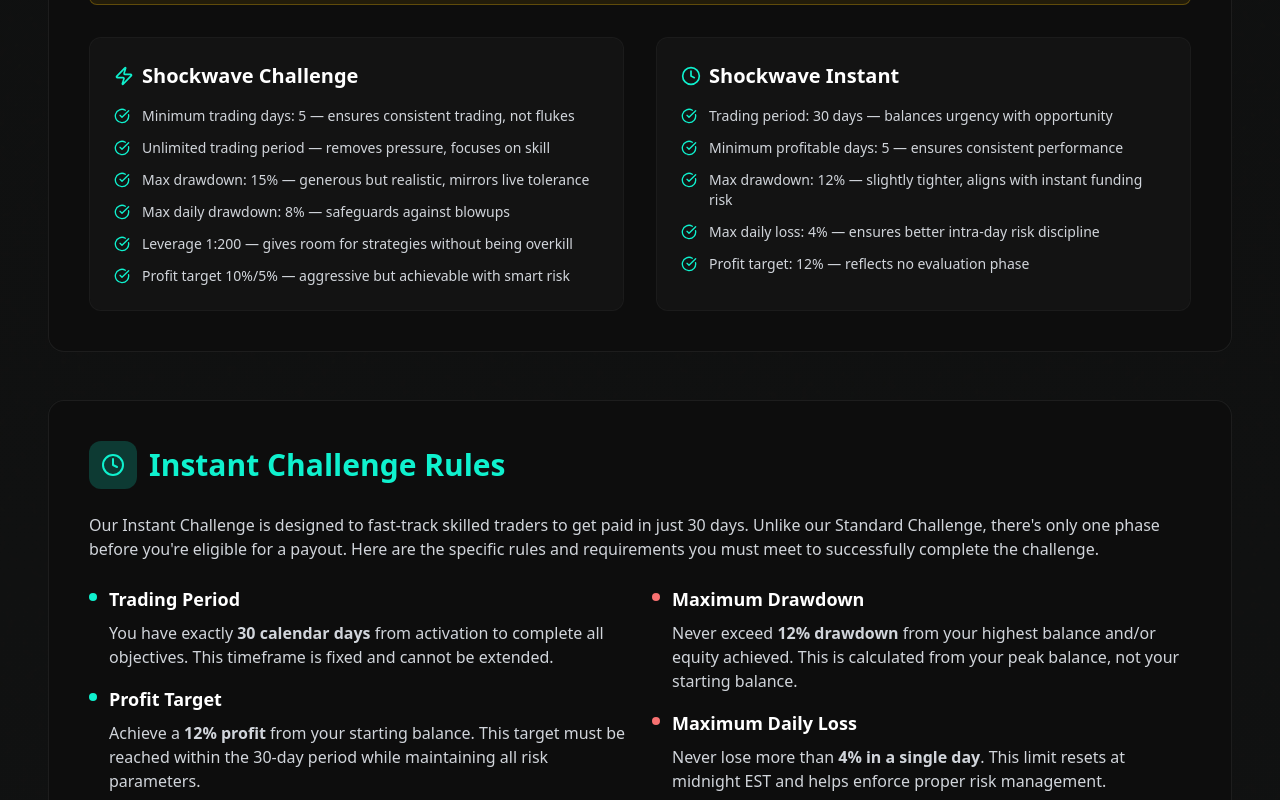
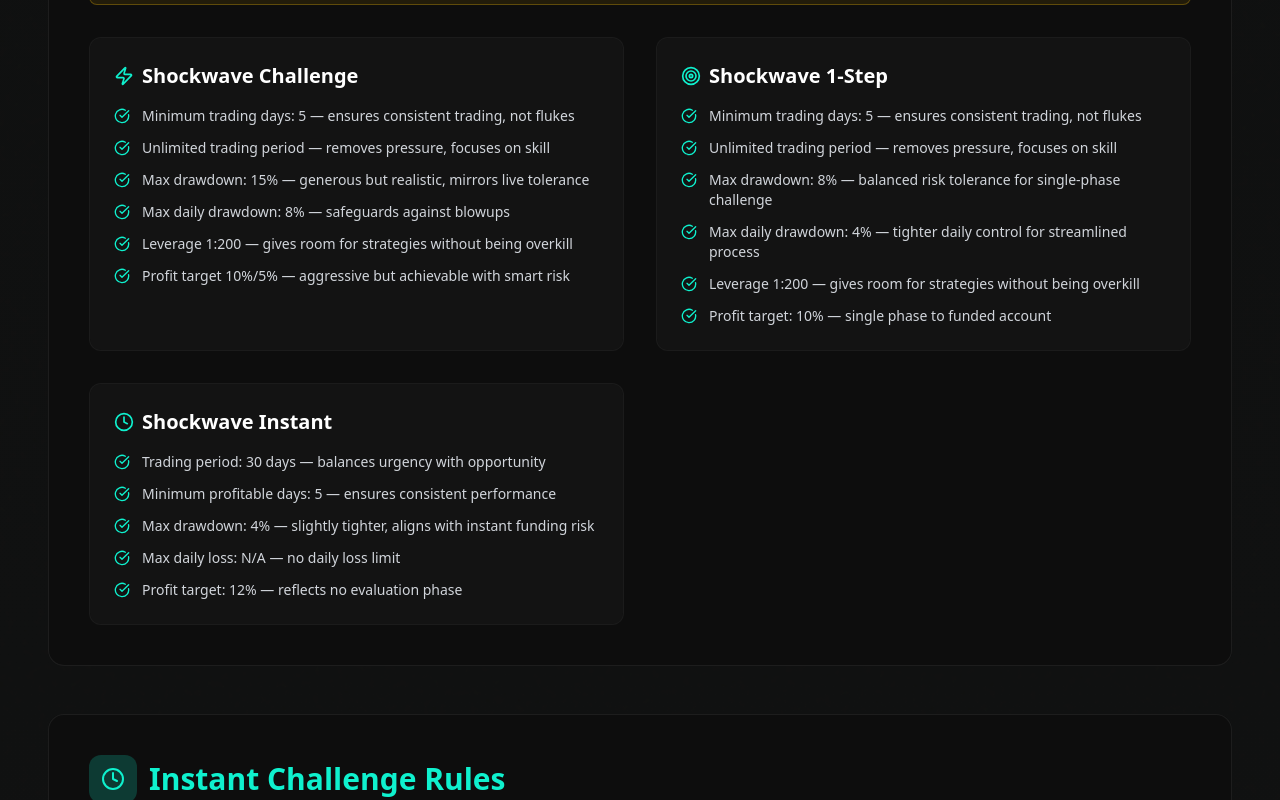
Before and after one commit to jpenny18/shockwave-capital, a Next.js app: page /How-Shockwave-Operates in a window 1280 px wide. Shown: the part 2680-3480 px from the top of the page. Built offline with nearby package versions, Linux system fonts and the light colour scheme.

Commit message:
update text errors

```diff
--- a/app/How-Shockwave-Operates/page.tsx
+++ b/app/How-Shockwave-Operates/page.tsx
@@ -266,6 +266,39 @@
 
               <div className="bg-[#1A1A1A]/50 rounded-xl p-5 md:p-6 border border-[#2F2F2F]/30">
                 <h3 className="text-lg md:text-xl font-bold text-white mb-4 flex items-center gap-2">
+                  <Target className="w-5 h-5 text-[#0FF1CE]" />
+                  Shockwave 1-Step
+                </h3>
+                <ul className="space-y-3">
+                  <li className="flex items-start gap-3">
+                    <CheckCircle className="w-4 h-4 text-[#0FF1CE] mt-0.5 flex-shrink-0" />
+                    <span className="text-gray-300 text-sm">Minimum trading days: 5 — ensures consistent trading, not flukes</span>
+                  </li>
+                  <li className="flex items-start gap-3">
+                    <CheckCircle className="w-4 h-4 text-[#0FF1CE] mt-0.5 flex-shrink-0" />
+                    <span className="text-gray-300 text-sm">Unlimited trading period — removes pressure, focuses on skill</span>
+                  </li>
+                  <li className="flex items-start gap-3">
+                    <CheckCircle className="w-4 h-4 text-[#0FF1CE] mt-0.5 flex-shrink-0" />
+                    <span className="text-gray-300 text-sm">Max drawdown: 8% — balanced risk tolerance for single-phase challenge</span>
+                  </li>
+                  <li className="flex items-start gap-3">
+                    <CheckCircle className="w-4 h-4 text-[#0FF1CE] mt-0.5 flex-shrink-0" />
+                    <span className="text-gray-300 text-sm">Max daily drawdown: 4% — tighter daily control for streamlined process</span>
+                  </li>
+                  <li className="flex items-start gap-3">
+                    <CheckCircle className="w-4 h-4 text-[#0FF1CE] mt-0.5 flex-shrink-0" />
+                    <span className="text-gray-300 text-sm">Leverage 1:200 — gives room for strategies without being overkill</span>
+                  </li>
+                  <li className="flex items-start gap-3">
+                    <CheckCircle className="w-4 h-4 text-[#0FF1CE] mt-0.5 flex-shrink-0" />
+                    <span className="text-gray-300 text-sm">Profit target: 10% — single phase to funded account</span>
+                  </li>
+                </ul>
+              </div>
+
+              <div className="bg-[#1A1A1A]/50 rounded-xl p-5 md:p-6 border border-[#2F2F2F]/30">
+                <h3 className="text-lg md:text-xl font-bold text-white mb-4 flex items-center gap-2">
                   <Clock className="w-5 h-5 text-[#0FF1CE]" />
                   Shockwave Instant
                 </h3>
@@ -280,11 +313,11 @@
                   </li>
                   <li className="flex items-start gap-3">
                     <CheckCircle className="w-4 h-4 text-[#0FF1CE] mt-0.5 flex-shrink-0" />
-                    <span className="text-gray-300 text-sm">Max drawdown: 12% — slightly tighter, aligns with instant funding risk</span>
+                    <span className="text-gray-300 text-sm">Max drawdown: 4% — slightly tighter, aligns with instant funding risk</span>
                   </li>
                   <li className="flex items-start gap-3">
                     <CheckCircle className="w-4 h-4 text-[#0FF1CE] mt-0.5 flex-shrink-0" />
-                    <span className="text-gray-300 text-sm">Max daily loss: 4% — ensures better intra-day risk discipline</span>
+                    <span className="text-gray-300 text-sm">Max daily loss: N/A — no daily loss limit</span>
                   </li>
                   <li className="flex items-start gap-3">
                     <CheckCircle className="w-4 h-4 text-[#0FF1CE] mt-0.5 flex-shrink-0" />
@@ -340,7 +373,7 @@
                   <div className="w-2 h-2 bg-red-400 rounded-full mt-2 flex-shrink-0"></div>
                   <div>
                     <h3 className="text-base md:text-lg font-semibold text-white mb-2">Maximum Drawdown</h3>
-                    <p className="text-gray-300 text-sm md:text-base">Never exceed <strong>12% drawdown</strong> from your highest balance and/or equity achieved. This is calculated from your peak balance, not your starting balance.</p>
+                    <p className="text-gray-300 text-sm md:text-base">Never exceed <strong>4% drawdown</strong> from your highest balance and/or equity achieved. This is calculated from your peak balance/equity, not your starting balance.</p>
                   </div>
                 </div>
 
@@ -348,7 +381,7 @@
                   <div className="w-2 h-2 bg-red-400 rounded-full mt-2 flex-shrink-0"></div>
                   <div>
                     <h3 className="text-base md:text-lg font-semibold text-white mb-2">Maximum Daily Loss</h3>
-                    <p className="text-gray-300 text-sm md:text-base">Never lose more than <strong>4% in a single day</strong>. This limit resets at midnight EST and helps enforce proper risk management.</p>
+                    <p className="text-gray-300 text-sm md:text-base">There is no daily loss limit.</p>
                   </div>
                 </div>
 
@@ -379,7 +412,7 @@
                 </li>
                 <li className="flex items-start gap-2">
                   <span className="text-[#0FF1CE] mt-1">•</span>
-                  <span>Stricter drawdown limits (12% vs 15%)</span>
+                  <span>Stricter drawdown limits (4% vs 15%)</span>
                 </li>
                 <li className="flex items-start gap-2">
                   <span className="text-[#0FF1CE] mt-1">•</span>
--- a/app/challenge/page.tsx
+++ b/app/challenge/page.tsx
@@ -297,7 +297,7 @@
   {
     id: 'reward-150',
     name: '150% Reward',
-    description: 'Boost your reward potential by 50% extra',
+    description: 'Boost your refundable fee by 50% extra!',
     priceMultiplier: 0.30
   }
 ];
--- a/app/components/PricingTable.tsx
+++ b/app/components/PricingTable.tsx
@@ -38,7 +38,8 @@
   "profit-split": "Your share of profits once you become a funded trader. This percentage increases with consistent performance.",
   "trading-days": "Minimum number of days you must trade to complete each phase. Ensures consistent trading activity.",
   "payout-eligibility": "Waiting period before your first withdrawal becomes available after reaching the funded phase.",
-  "refundable-fee": "One-time challenge fee that gets refunded with your first profit withdrawal upon successful completion."
+  "refundable-fee": "One-time challenge fee that gets refunded with your second profit withdrawal upon successful completion.",
+  "one-free-retry": "One free retry if you breach the drawdown limits or reach the time limit. This DOES NOT reset the 30 calendar day period it ONLY resets the account balance."
 };
 
 const challengeData: ChallengeData = {
@@ -480,7 +481,7 @@
       {
         name: "One Free Retry",
         subtitle: "",
-        tooltip: "refundable-fee",
+        tooltip: "one-free-retry",
         values: {
           5000: "Yes",
           10000: "Yes",
@@ -844,7 +845,7 @@
               <div className="w-2 h-2 bg-[#0FF1CE] rounded-full mt-2 flex-shrink-0"></div>
               <div>
                 <h4 className="text-white font-semibold text-sm lg:text-base mb-1">150% Reward</h4>
-                <p className="text-white/60 text-xs lg:text-sm">Boost your reward potential by 50% extra</p>
+                <p className="text-white/60 text-xs lg:text-sm">Boost your refundable fee to 50% extra</p>
               </div>
             </div>
           </div>
```
